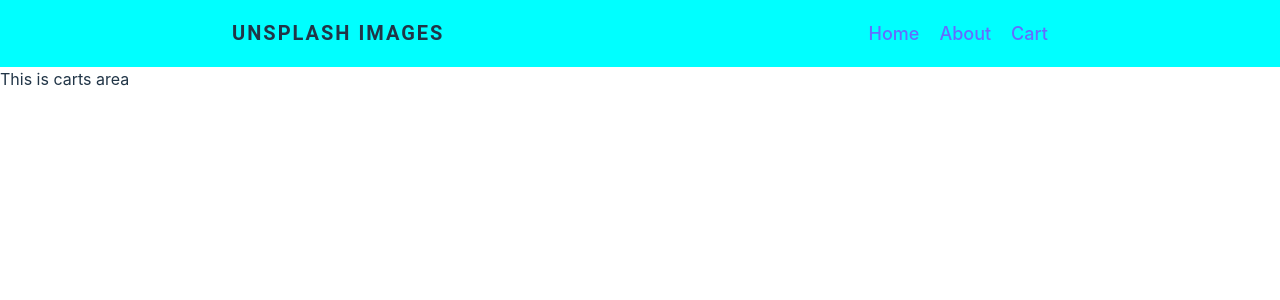
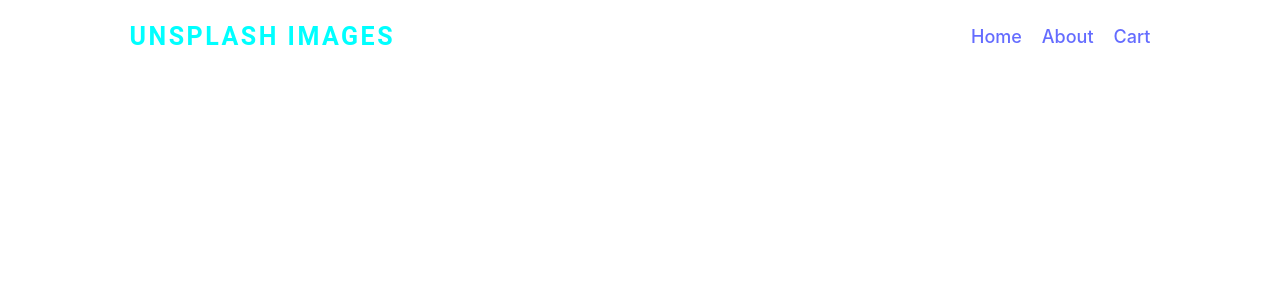
Before and after one commit to shahzadakram786/unsplash_images_netlify, a React (Vite) app: page /cart in a window 1280 px wide. Shown: the top 300 px of the page. Built offline with nearby package versions, Linux system fonts and the light colour scheme.

Commit message:
header styling and cart page has been done only ui

```diff
--- a/src/components/header/Header.jsx
+++ b/src/components/header/Header.jsx
@@ -5,18 +5,33 @@ import { Link } from "react-router-dom";
 const Header = () => {
   return (
     <>
-      <Box className="container" sx={{ background: "aqua" }}>
+      <Box
+        className="container"
+        sx={{
+          padding: "2px",
+          display: "flex",
+          justifyContent: "center",
+          alignItems: "center",
+          // backgroundColor: "red",
+        }}
+      >
         <Box
           className="mainContainer"
           sx={{
             display: "flex",
-            justifyContent: "space-around",
+            justifyContent: "space-between",
             alignItems: "center",
             padding: "20px",
+            // background: "yellow",
+            width: "80%",
+            borderBottom: "1px solid white",
           }}
         >
           <Box>
-            <Typography sx={{ fontSize: "20px" }} variant="h1">
+            <Typography
+              sx={{ fontSize: "25px", color: "aqua", cursor: "pointer" }}
+              variant="h1"
+            >
               Unsplash Images
             </Typography>
           </Box>
--- a/src/page/cart/Cart.jsx
+++ b/src/page/cart/Cart.jsx
@@ -1,7 +1,34 @@
+import { Box, Typography } from "@mui/material";
 import React from "react";
 
 const Cart = () => {
-  return <div>This is carts area</div>;
+  return (
+    <Box
+      sx={{
+        // background: "yellow",
+        display: "flex",
+        justifyContent: "center",
+        alignItems: "center",
+        flexDirection: "column",
+        padding: "2.5rem 5rem",
+        minHeight: "77vh",
+      }}
+    >
+      <Box
+        sx={{
+          display: "flex",
+          flexDirection: "column",
+          justifyContent: "center",
+          alignItems: "center",
+          // background: "red",
+        }}
+      >
+        <Typography varient="h1" sx={{ color: "white", fontSize: "40px" }}>
+          NO ANY CART SELECTED
+        </Typography>
+      </Box>
+    </Box>
+  );
 };
 
 export default Cart;
```
